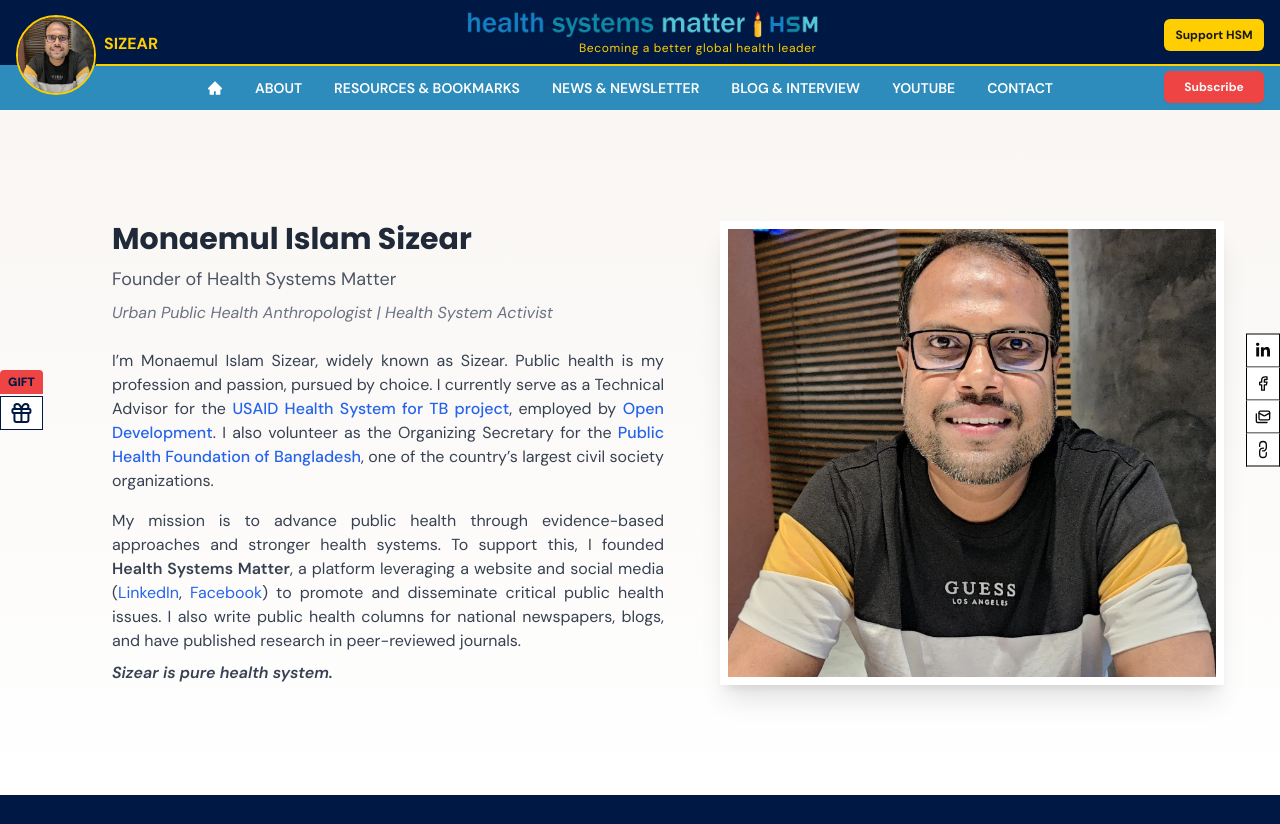
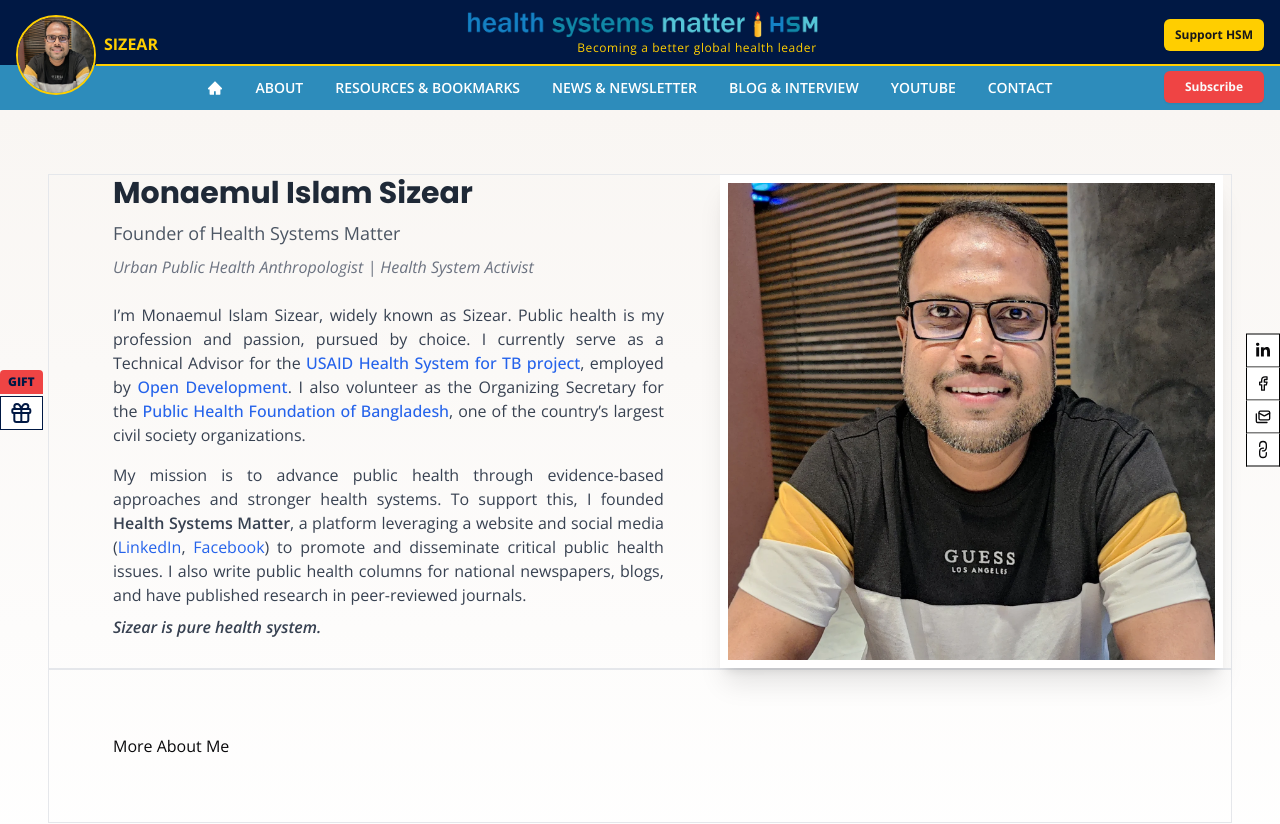
Before and after one commit to mehrabhossain1/hsm, a Next.js app: page /sizear in a window 1280 px wide. Shown: the top 824 px of the page. Built offline with nearby package versions, Linux system fonts and the light colour scheme.

Commit message:
fix: Testimonials Image

```diff
--- a/app/globals.css
+++ b/app/globals.css
@@ -10,10 +10,10 @@
 
 body {
   /* font-family: "Roboto", serif; */
-  /* font-family: "Open Sans", serif; */
+  font-family: "Open Sans", serif;
   /* font-family: "Poppins", serif; */
   /* font-family: "Poppins", serif; */
-  font-family: "DM Sans", serif;
+  /* font-family: "DM Sans", serif; */
 }
 
 h1,
--- a/app/sizear/page.tsx
+++ b/app/sizear/page.tsx
@@ -2,8 +2,10 @@ import Image from "next/image";
 
 const Sizear = () => {
   return (
-    <section className="bg-gradient-to-b from-[#F9F6F3] to-white py-16 px-12 min-h-[calc(100vh-115px)] flex items-center">
-      <div className="max-w-screen-xl mx-auto px-4 sm:px-6 lg:px-8 w-full">
+    // min-h-[calc(100vh-115px)]
+    <section className="bg-gradient-to-b from-[#F9F6F3] to-white py-16 px-12">
+      {/* Top section */}
+      <div className="max-w-screen-xl border mx-auto flex items-center px-4 sm:px-6 lg:px-8 w-full">
         <div className="grid grid-cols-1 lg:grid-cols-[55%_45%] gap-4 lg:gap-6">
           {/* Text Section - Left Side (55%) */}
           <div className="space-y-6 order-2 lg:order-1 text-justify px-8">
@@ -89,18 +91,28 @@ const Sizear = () => {
           <div className="flex justify-center lg:justify-end order-1 lg:order-2">
             <div className="relative w-64 h-64 md:w-80 md:h-80 lg:w-full lg:h-auto lg:max-w-full group">
               <div className="absolute inset-0 bg-gradient-to-br from-blue-200 via-purple-200 to-pink-200 opacity-0 group-hover:opacity-50 transition-opacity duration-300"></div>
+
               <Image
                 src="/sizearImage.webp"
                 alt="Monaemul Islam Sizear"
-                fill
+                // fill
                 className="object-cover shadow-xl border-8 border-white transform z-10  hover:border-[#FFCE00]"
-                sizes="(max-width: 768px) 256px, (max-width: 1024px) 320px, 384px"
+                // sizes="(max-width: 768px) 256px, (max-width: 1024px) 320px, 384px"
                 priority
+                width={1000}
+                height={500}
               />
             </div>
           </div>
         </div>
       </div>
+      {/* Top section */}
+
+      {/* More About Me */}
+      <div className="max-w-screen-xl mx-auto border sm:px-6 lg:px-16 py-16 ">
+        More About Me
+      </div>
+      {/* More About Me */}
     </section>
   );
 };
--- a/components/Homepage/Testimonials/Testimonials.tsx
+++ b/components/Homepage/Testimonials/Testimonials.tsx
@@ -19,6 +19,8 @@ import {
 import Autoplay from "embla-carousel-autoplay";
 import { cn } from "@/lib/utils";
 import Image from "next/image";
+import ZarifImg from "@/public/testimonials/Zarif.jpeg";
+import YemeImg from "@/public/testimonials/Yemi.jpg";
 
 export function AnimatedTestimonialsDemo() {
   // const testimonials = [
@@ -66,8 +68,7 @@ export function AnimatedTestimonialsDemo() {
       company: "Open Development",
       content:
         "Health Systems Matter is a dynamic platform that empowers global health professionals with access to curated knowledge, career opportunities, and capacity-building initiatives. By providing timely resources and actionable insights, it creates a space for professionals to grow, collaborate, and drive meaningful change in public health.",
-      image:
-        "https://images.unsplash.com/photo-1633332755192-727a05c4013d?q=80&w=1480&auto=format&fit=crop&ixlib=rb-4.0.3&ixid=M3wxMjA3fDB8MHxwaG90by1wYWdlfHx8fGVufDB8fHx8fA%3D%3D",
+      image: YemeImg,
     },
     {
       name: "Dr. Zarif Rasul",
@@ -75,26 +76,7 @@ export function AnimatedTestimonialsDemo() {
       company: "World Bank",
       content:
         "For someone not directly involved with the health sector, Health System Matters is a great platform to stay updated on major policies and other developments in the sector. I particularly enjoy learning about leading experts and their contributions. This is an excellent resource for anyone working in the policy and development space. ",
-      image:
-        "https://images.unsplash.com/photo-1535713875002-d1d0cf377fde?q=80&w=1480&auto=format&fit=crop&ixlib=rb-4.0.3&ixid=M3wxMjA3fDB8MHxwaG90by1wYWdlfHx8fGVufDB8fHx8fA%3D%3D",
-    },
-    {
-      name: "Marie-Claire Dubois",
-      title: "Academic Director",
-      company: "Institut Supérieur de Paris",
-      content:
-        "As an educational institution, we needed a solution that could handle multiple languages and complex academic documents. This platform exceeds our expectations.",
-      image:
-        "https://images.unsplash.com/photo-1633332755192-727a05c4013d?q=80&w=1480&auto=format&fit=crop&ixlib=rb-4.0.3&ixid=M3wxMjA3fDB8MHxwaG90by1wYWdlfHx8fGVufDB8fHx8fA%3D%3D",
-    },
-    {
-      name: "Apinya Srisuk",
-      title: "Financial Controller",
-      company: "Siam Commercial Group",
-      content:
-        "The automatic data extraction from Thai financial documents is incredibly accurate. We've integrated it with our existing systems, and the time saved is substantial.",
-      image:
-        "https://images.unsplash.com/photo-1535713875002-d1d0cf377fde?q=80&w=1480&auto=format&fit=crop&ixlib=rb-4.0.3&ixid=M3wxMjA3fDB8MHxwaG90by1wYWdlfHx8fGVufDB8fHx8fA%3D%3D",
+      image: ZarifImg,
     },
   ];
 
@@ -164,7 +146,7 @@ export function AnimatedTestimonialsDemo() {
                             alt={testimonial.name}
                             width={100}
                             height={100}
-                            className="w-20 h-20 rounded-full border-2 border-[#FFCE00] "
+                            className="w-24 h-24 rounded-full border-2 border-[#FFCE00] "
                           />
                           <div>
                             <div className="font-semibold text-gray-900 dark:text-white text-lg">
```
Also changed, not shown: public/testimonials/Yemi.jpg (added), public/testimonials/Zarif.jpeg (added).
